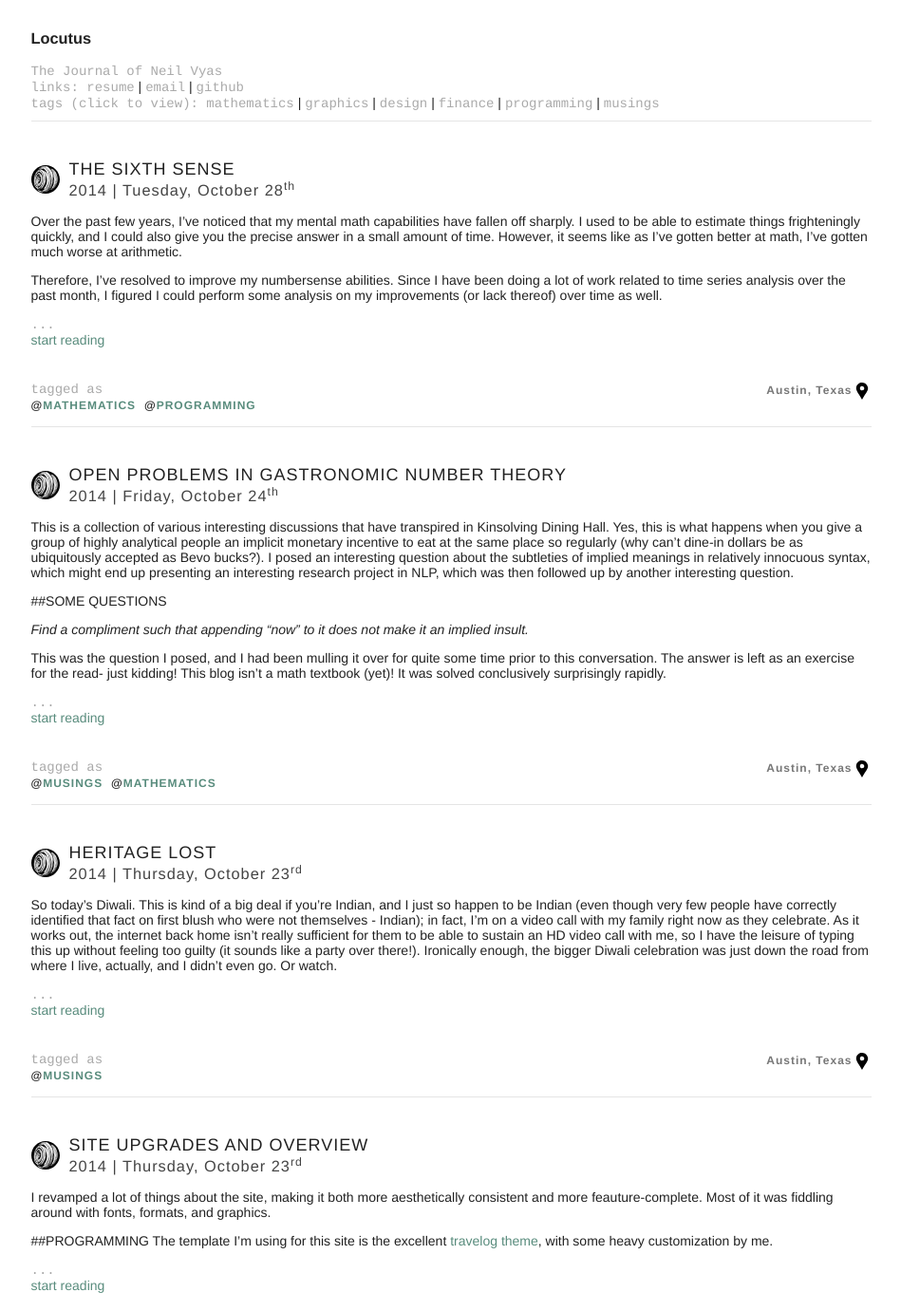
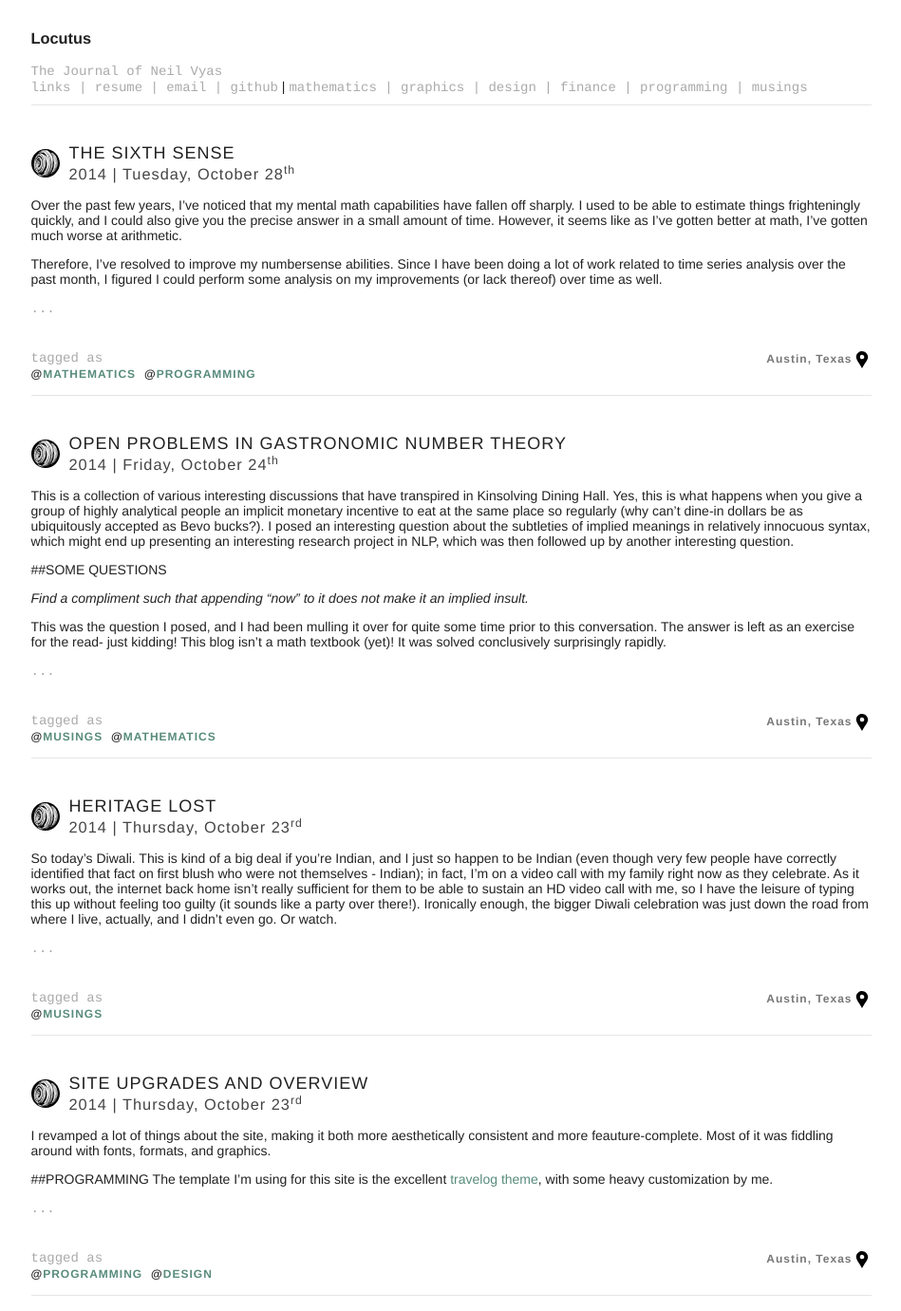
Before and after one commit to neilvyas/neilvyas.github.io, a Jekyll site: the page built from index.html, in a window 1280 px wide and 1400 px high, cut to the strip 19-1400 px from the top of the window. Shown: the whole strip at 95% size, without its empty margins (165-1114 px from the left). Built offline with Jekyll 4.4.1, drawn with Linux system fonts in a browser that asks for light colours; the list of posts is cut into pages by our own code.

Commit message:
added links page

```diff
--- a/_includes/header.html
+++ b/_includes/header.html
@@ -4,6 +4,6 @@
 </style>
     <a href="/"><h3>{{ site.title }}</h3></a><br>
     <a href="#about"><h2>{{ site.subtitle }}</h2><br></a>
-    <h2>links: </h2><a href="/assets/Resume_Oct_Final.pdf" target="_blank"><h2>resume</h2></a> | <a href="mailto:neilvyas@utexas.edu?subject=From%20your%20journal" target="_blank"><h2>email</h2></a> | <a href="https://github.com/neilvyas" target="_blank"><h2>github</h2></a><br>
-    <h2>tags (click to view): </h2><a href="/tagged/mathematics"><h2>mathematics</h2></a> | <a href="/tagged/graphics"><h2>graphics</h2></a> | <a href="/tagged/design"><h2>design</h2></a> | <a href="/tagged/finance"><h2>finance</h2></a> | <a href="/tagged/programming"><h2>programming</h2></a> | <a href="/tagged/musings"><h2>musings</h2></a>
+    <a href="/links"><h2>links | </h2></a><a href="/assets/Resume_Oct_Final.pdf" target="_blank"><h2>resume | </h2></a><a href="mailto:neilvyas@utexas.edu?subject=From%20your%20journal" target="_blank"><h2>email | </h2></a><a href="https://github.com/neilvyas" target="_blank"><h2>github</h2></a> |
+    <a href="/tagged/mathematics"><h2>mathematics | </h2></a><a href="/tagged/graphics"><h2>graphics | </h2></a><a href="/tagged/design"><h2>design | </h2></a><a href="/tagged/finance"><h2>finance | </h2></a><a href="/tagged/programming"><h2>programming | </h2></a><a href="/tagged/musings"><h2>musings</h2></a>
 </header>
--- a/_includes/post.html
+++ b/_includes/post.html
@@ -7,8 +7,7 @@
         {{ include.content }}
     </div>
     <div class="post-excerpt">
-        {{ post.excerpt }}<h2>...</h2><br>
-        <a href={{ post.url }}><h2$link_color_over>start reading</h2></a>
+        {{ post.excerpt }}<h2>...</h2>
     </div>
     <div class="post-footer">
         <ul class="post-footer-tags">
```
Also changed, not shown: links.html (added, +21 -0 lines).
